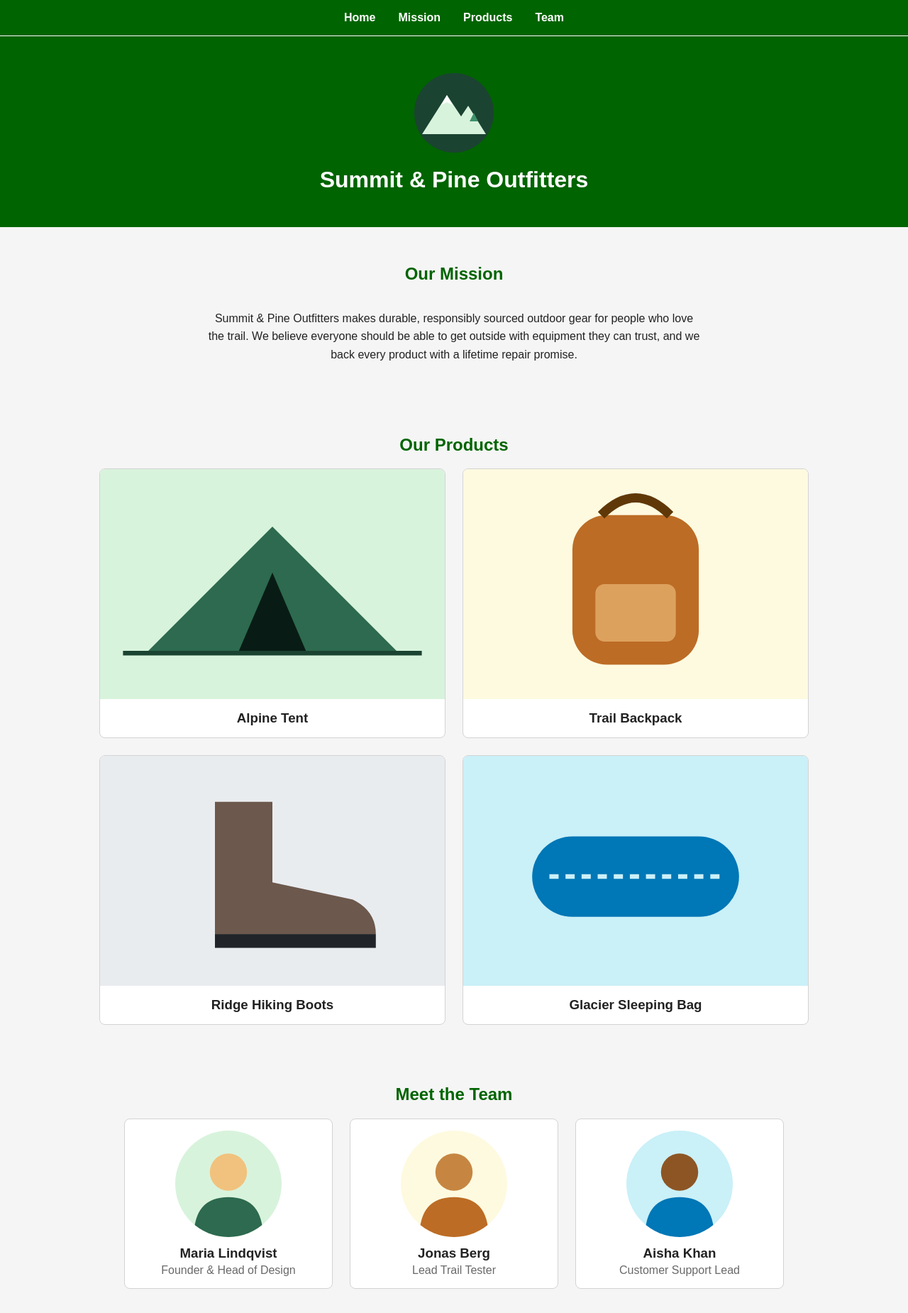
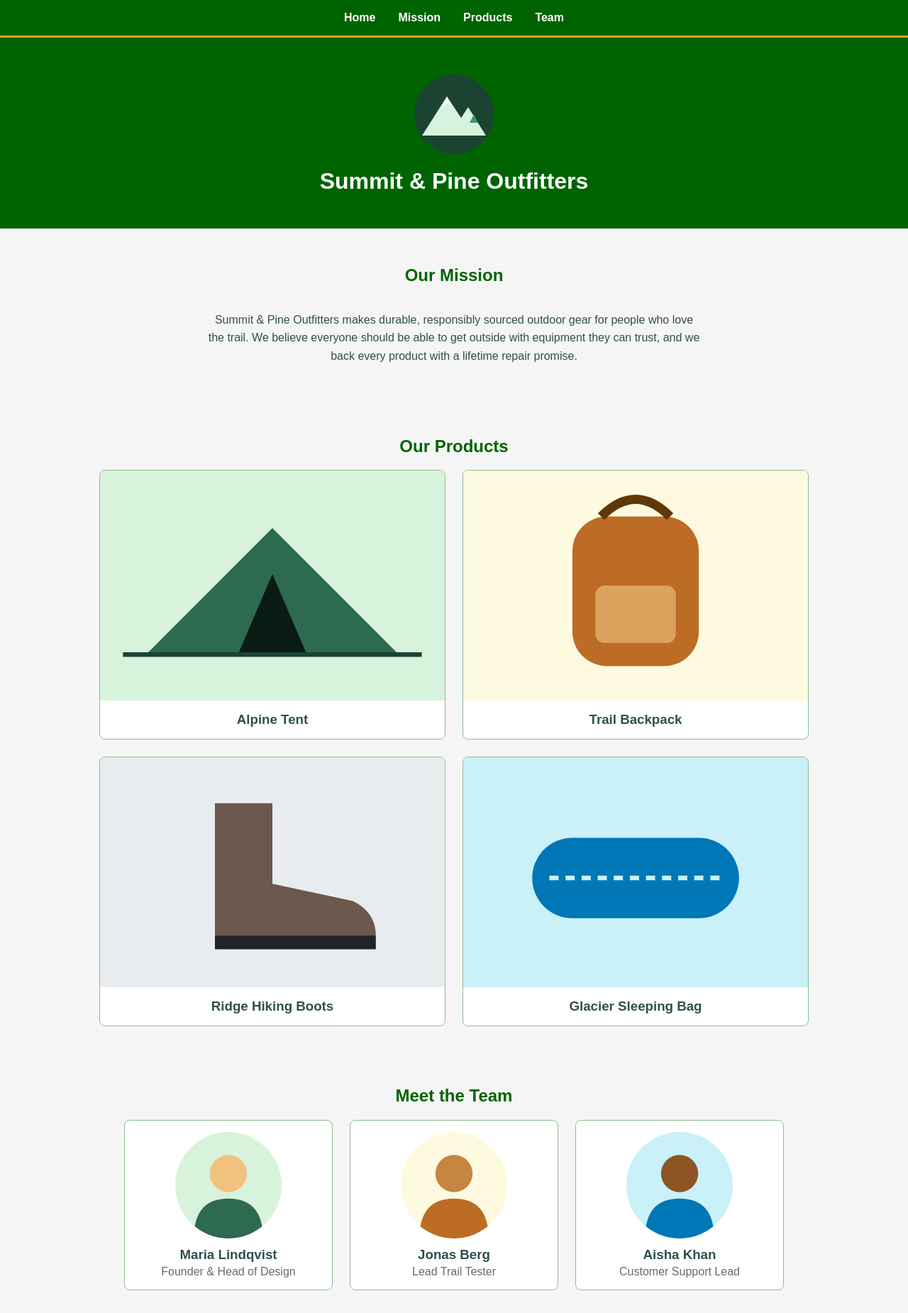
Before and after one commit to hevolx/Company-Home-Page-with-Flexbox, a plain HTML site: page index.html in a window 1280 px wide. Shown: the whole page at 71% size. Drawn offline with Linux system fonts and the light colour scheme.

Commit message:
style: add named-color palette with css variables
Define the color scheme as CSS custom properties using named colors
and replace hard-coded colors throughout the stylesheet.

```diff
--- a/style.css
+++ b/style.css
@@ -1,13 +1,23 @@
+:root {
+  --primary: darkgreen;
+  --accent: goldenrod;
+  --background: whitesmoke;
+  --surface: white;
+  --text: darkslategray;
+  --muted: dimgray;
+  --border: darkseagreen;
+}
+
 body {
   margin: 0;
   font-family: sans-serif;
-  background-color: whitesmoke;
-  color: #222;
+  background-color: var(--background);
+  color: var(--text);
 }
 
 .navbar {
-  background-color: darkgreen;
-  border-bottom: 1px solid white;
+  background-color: var(--primary);
+  border-bottom: 3px solid var(--accent);
 }
 
 .navbar ul {
@@ -20,13 +30,13 @@ body {
 }
 
 .navbar a {
-  color: white;
+  color: var(--surface);
   text-decoration: none;
   font-weight: bold;
 }
 
 .navbar a:hover {
-  text-decoration: underline;
+  color: var(--accent);
 }
 
 .splash {
@@ -35,8 +45,8 @@ body {
   align-items: center;
   justify-content: center;
   padding: 3rem 1rem;
-  background-color: darkgreen;
-  color: white;
+  background-color: var(--primary);
+  color: var(--surface);
 }
 
 .logo {
@@ -60,7 +70,7 @@ body {
 }
 
 .mission h2 {
-  color: darkgreen;
+  color: var(--primary);
 }
 
 .mission p {
@@ -73,7 +83,7 @@ body {
 }
 
 .products h2 {
-  color: darkgreen;
+  color: var(--primary);
 }
 
 .product-list {
@@ -90,8 +100,8 @@ body {
 /* Two columns of cards on wide screens, growing to fill each row */
 .product {
   flex: 1 1 calc(50% - 1.5rem);
-  background-color: white;
-  border: 1px solid lightgray;
+  background-color: var(--surface);
+  border: 1px solid var(--border);
   border-radius: 8px;
   overflow: hidden;
 }
@@ -125,7 +135,7 @@ body {
 }
 
 .team h2 {
-  color: darkgreen;
+  color: var(--primary);
 }
 
 .team-list {
@@ -144,8 +154,8 @@ body {
   flex: 1 1 180px;
   max-width: 260px;
   padding: 1rem;
-  background-color: white;
-  border: 1px solid lightgray;
+  background-color: var(--surface);
+  border: 1px solid var(--border);
   border-radius: 8px;
 }
 
@@ -162,5 +172,5 @@ body {
 
 .member p {
   margin: 0.25rem 0 0;
-  color: dimgray;
+  color: var(--muted);
 }
```
